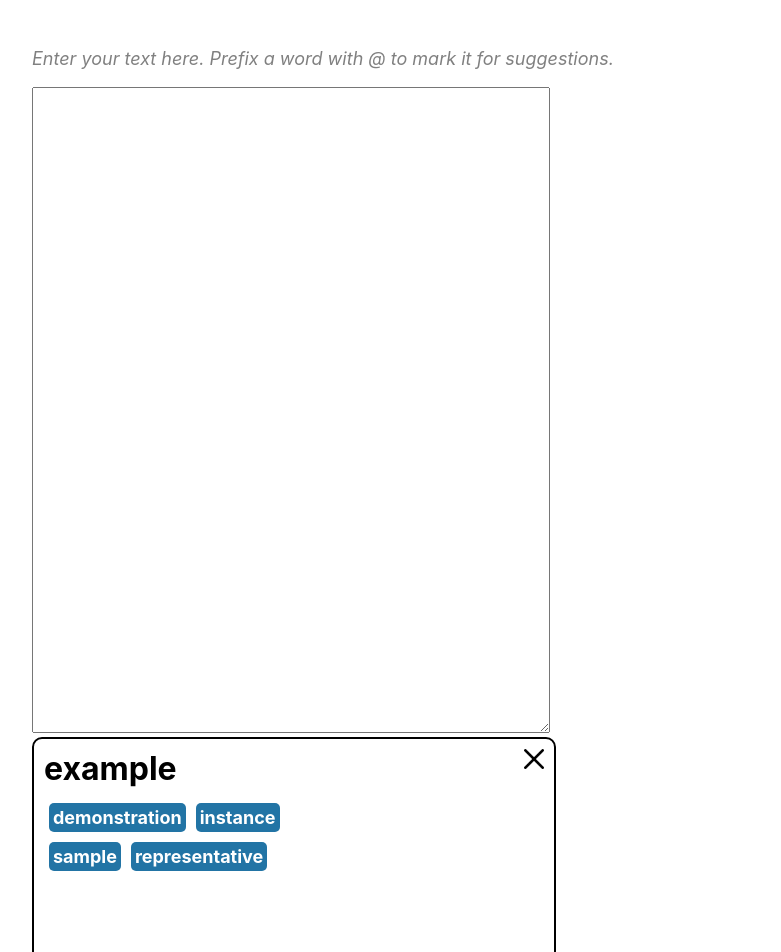
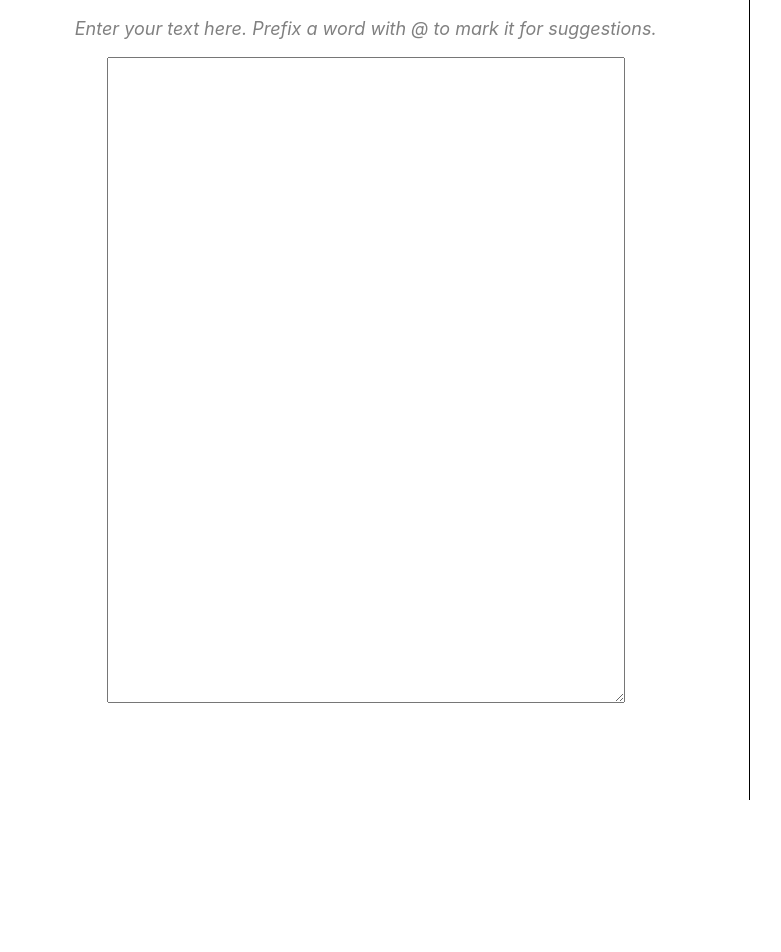
Before and after one commit to AEst2002/word-suggester, a React (Create React App) app: page / in a window 1280 px wide. Shown: the top 952 px of the page, without its empty margins (18-799 px from the left). After the commit the page ends 800 px from the top, so only its background shows below. Built offline with nearby package versions, Linux system fonts and the light colour scheme; no server answers.

Commit message:
Functionality for clicking to highlight words

```diff
--- a/src/components/SuggestionBox/styles.js
+++ b/src/components/SuggestionBox/styles.js
@@ -2,13 +2,14 @@ import styled from 'styled-components'
 
 export const Container = styled.div`
     height: 250px;
-    width: 500px;
+    width: 400px;
     border: 2px solid black;
     border-radius: 10px;
     margin-bottom: 15px;
     padding: 10px;
     display: flex;
     flex-direction: column;
+    margin-top: 10px;
 `
 
 export const TitleText = styled.p`
@@ -30,7 +31,7 @@ export const SuggestedWord = styled.p`
 
 export const SuggestionGrid = styled.div`
     display: flex;
-    width: 50%;
+    width: 100%;
     flex-wrap: wrap;
     margin-top: 10px;
     margin-bottom: auto;
@@ -40,7 +41,7 @@ export const Prompter = styled.input`
     border-radius: 5px;
     border: 2px solid gray;
     height: 35px;
-    width: 80%;
+    width: 75%;
     font-size: 18px;
     padding-left: 10px;
 
--- a/src/containers/Main/index.js
+++ b/src/containers/Main/index.js
@@ -1,38 +1,48 @@
 import React, { useState } from 'react'
-import { InstructText, MainInput, Container } from './styles'
+import { InstructText, MainInput, Container, SideMenu, Column } from './styles'
 import OpenAI from "openai";
 import SuggestionBox from '../../components/SuggestionBox'
 
 const Main = () => {
-    const openai = new OpenAI({
-        organization: 'org-x7LE1EOortseNW98HPCIMzye',
-        apiKey: process.env.REACT_APP_OPENAI_API_KEY,
-        dangerouslyAllowBrowser: true,
-      });
+    // const openai = new OpenAI({
+    //     organization: 'org-x7LE1EOortseNW98HPCIMzye',
+    //     apiKey: process.env.REACT_APP_OPENAI_API_KEY,
+    //     dangerouslyAllowBrowser: true,
+    //   });
 
-      const doPrompting = async () => {
-        const chatCompletion = await openai.chat.completions.create({
-            model: "gpt-3.5-turbo",
-            messages: [{"role": "user", "content": "Hello!"}],
-          });
-          console.log(chatCompletion.choices[0].message);
-      }
+    //   const doPrompting = async () => {
+    //     const chatCompletion = await openai.chat.completions.create({
+    //         model: "gpt-3.5-turbo",
+    //         messages: [{"role": "user", "content": "Hello!"}],
+    //       });
+    //       console.log(chatCompletion.choices[0].message);
+    //   }
 
     const [rawString, setRawString] = useState("")
     const [wordList, setWordList] = useState([])
+    const [taggedWords, setTaggedWords] = useState([])
+    const [sugList, setSugList] = useState([])
 
-    console.log(wordList)
+    const wordMapping = (word) => {
+
+        return word.startsWith('@') ?
+            (<text onClick={() => {setSugList([...sugList, word])}} style={{cursor: 'pointer', color: 'red'}}>{word.substring(1) + ' '}</text>)
+             : (<text>{word + ' '}</text>)
+    }
+
     return (
         <Container>
-
-            <InstructText>
-                Enter your text here. Prefix a word with @ to mark it for suggestions.
-            </InstructText>
-            <MainInput onChange={e => {setRawString(e.target.value); setWordList(e.target.value.split(' '))}} />
-
-            <div>{wordList.map(word => {return word.startsWith('@') ? <text onClick={() => console.log("holy fuck")} style={{cursor: 'pointer', color: 'red'}}>{word + ' '}</text> : <text>{word + ' '}</text> })}</div>
-            {/* <button onClick={async () => await doPrompting()}>PRESS ME</button> */}
-            <SuggestionBox isVisible word={"example"} />
+            <Column>
+                <InstructText>
+                    Enter your text here. Prefix a word with @ to mark it for suggestions.
+                </InstructText>
+                <MainInput onChange={e => {setRawString(e.target.value); setWordList(e.target.value.split(' '))}} />
+                <div>{wordList.map(word => wordMapping(word))}</div>
+                {/* <button onClick={async () => await doPrompting()}>PRESS ME</button> */}
+            </Column>
+            <SideMenu>
+            {sugList.map((word) => {return <SuggestionBox word={word.substring(1)}></SuggestionBox>})}
+            </SideMenu>
         </Container>
     )
 }
--- a/src/containers/Main/styles.js
+++ b/src/containers/Main/styles.js
@@ -11,6 +11,31 @@ export const MainInput = styled.textarea`
 `
 
 export const Container = styled.div`
-    padding-left: 50px;
-    padding-top: 30px;
+    /* padding-top: 30px; */
+    height: 100vh;
+    width: 100vw;
+    display: flex;
+    flex-direction: row;
+    overflow-x: hidden;
 `
+
+export const Column = styled.div`
+    display: flex;
+    flex-direction: column;
+    margin-right: auto;
+    align-items: center;
+    width: 60vw;
+    /* height: 100vh; */
+    /* padding-top: 30px; */
+`
+
+export const SideMenu =  styled.div`
+    width: 40vw;
+    border-left: 1px solid black;
+    height: 100%;
+    display: flex;
+    flex-direction: column;
+    align-items: center;
+    overflow-y:scroll;
+    /* padding-top: 30px; */
+`
```
